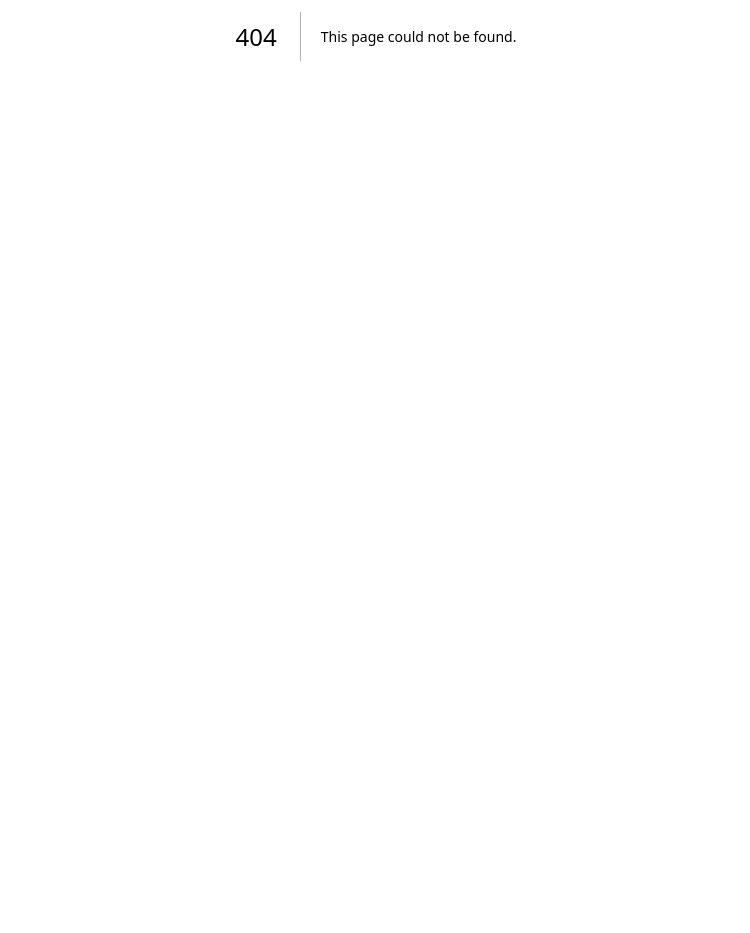
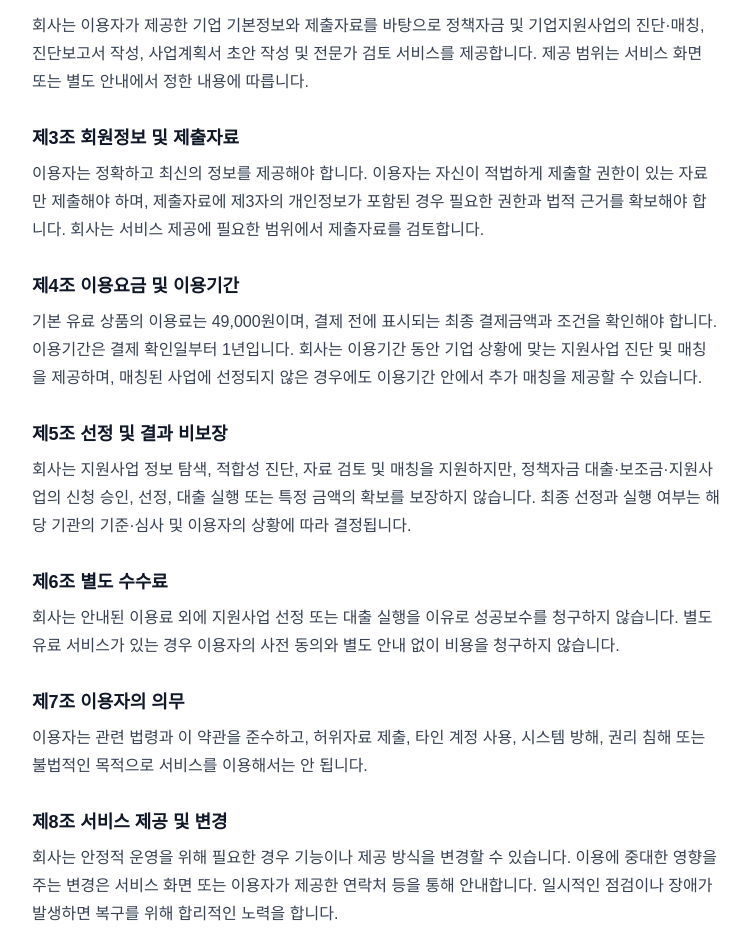
Before and after one commit to kimjintaek/ai-company-support, a Next.js app: page /terms in a window 1280 px wide. Before the commit this address had no page. Shown: the part 364-1297 px from the top of the page, without its empty margins (264-1014 px from the left). Before the commit the page ends 800 px from the top, so only its background shows below. Built offline with nearby package versions, Linux system fonts and the light colour scheme.

Commit message:
Add service terms page

```diff
--- /dev/null
+++ b/app/terms/page.tsx
@@ -0,0 +1,24 @@
+"use client";
+import Link from "next/link";
+const sections = [
+["제1조 목적","이 약관은 주식회사 다온지원센터(이하 “회사”)가 운영하는 기업지원사업 AI 진단 플랫폼(이하 “서비스”)의 이용과 관련하여 회사와 이용자 사이의 권리·의무 및 책임사항을 정합니다."],
+["제2조 서비스 내용","회사는 이용자가 제공한 기업 기본정보와 제출자료를 바탕으로 정책자금 및 기업지원사업의 진단·매칭, 진단보고서 작성, 사업계획서 초안 작성 및 전문가 검토 서비스를 제공합니다. 제공 범위는 서비스 화면 또는 별도 안내에서 정한 내용에 따릅니다."],
+["제3조 회원정보 및 제출자료","이용자는 정확하고 최신의 정보를 제공해야 합니다. 이용자는 자신이 적법하게 제출할 권한이 있는 자료만 제출해야 하며, 제출자료에 제3자의 개인정보가 포함된 경우 필요한 권한과 법적 근거를 확보해야 합니다. 회사는 서비스 제공에 필요한 범위에서 제출자료를 검토합니다."],
+["제4조 이용요금 및 이용기간","기본 유료 상품의 이용료는 49,000원이며, 결제 전에 표시되는 최종 결제금액과 조건을 확인해야 합니다. 이용기간은 결제 확인일부터 1년입니다. 회사는 이용기간 동안 기업 상황에 맞는 지원사업 진단 및 매칭을 제공하며, 매칭된 사업에 선정되지 않은 경우에도 이용기간 안에서 추가 매칭을 제공할 수 있습니다."],
+["제5조 선정 및 결과 비보장","회사는 지원사업 정보 탐색, 적합성 진단, 자료 검토 및 매칭을 지원하지만, 정책자금 대출·보조금·지원사업의 신청 승인, 선정, 대출 실행 또는 특정 금액의 확보를 보장하지 않습니다. 최종 선정과 실행 여부는 해당 기관의 기준·심사 및 이용자의 상황에 따라 결정됩니다."],
+["제6조 별도 수수료","회사는 안내된 이용료 외에 지원사업 선정 또는 대출 실행을 이유로 성공보수를 청구하지 않습니다. 별도 유료 서비스가 있는 경우 이용자의 사전 동의와 별도 안내 없이 비용을 청구하지 않습니다."],
+["제7조 이용자의 의무","이용자는 관련 법령과 이 약관을 준수하고, 허위자료 제출, 타인 계정 사용, 시스템 방해, 권리 침해 또는 불법적인 목적으로 서비스를 이용해서는 안 됩니다."],
+["제8조 서비스 제공 및 변경","회사는 안정적 운영을 위해 필요한 경우 기능이나 제공 방식을 변경할 수 있습니다. 이용에 중대한 영향을 주는 변경은 서비스 화면 또는 이용자가 제공한 연락처 등을 통해 안내합니다. 일시적인 점검이나 장애가 발생하면 복구를 위해 합리적인 노력을 합니다."],
+["제9조 개인정보 보호","회사는 개인정보 보호 관련 법령에 따라 이용자의 개인정보와 제출자료를 처리합니다. 구체적인 수집 항목, 이용 목적, 보유기간 및 선택 동의 사항은 별도의 개인정보 처리 및 동의 안내에서 확인할 수 있습니다."],
+["제10조 계약 해지 및 법정 권리","이용자는 회사에 서비스 이용 중단 또는 회원정보 삭제를 요청할 수 있습니다. 유료 서비스의 취소·환불은 관련 법령, 실제 제공된 서비스의 내용 및 결제 당시 안내에 따라 처리하며, 이 약관은 이용자에게 법령상 보장된 권리를 제한하지 않습니다."],
+["제11조 책임의 한계","회사는 제공된 정보와 제출자료를 바탕으로 진단·매칭을 지원합니다. 지원사업 공고나 기관의 심사기준은 변경될 수 있으므로 이용자는 신청 전 해당 기관의 최신 공고와 요건을 확인해야 합니다. 회사의 책임은 관련 법령이 정하는 범위에 따릅니다."],
+["제12조 약관 변경 및 분쟁","회사는 관련 법령을 준수하는 범위에서 약관을 변경할 수 있으며, 이용자에게 불리하거나 중요한 변경은 법령에 따른 사전 안내 절차를 따릅니다. 이 약관에 정하지 않은 사항은 관련 법령과 일반적인 상관례에 따릅니다."]
+];
+export default function TermsPage() {
+ return <main className="min-h-screen bg-gray-50 px-6 py-12"><article className="mx-auto max-w-3xl rounded-2xl bg-white p-6 shadow-sm sm:p-10">
+ <p className="text-sm font-semibold text-blue-600">기업지원사업 AI 진단</p><h1 className="mt-2 text-3xl font-bold text-gray-900">서비스 이용약관</h1><p className="mt-3 text-sm leading-6 text-gray-500">운영자: 주식회사 다온지원센터 · 적용 버전: 2026-10-26-v1</p>
+ <div className="mt-8 space-y-7">{sections.map(([heading,body])=><section key={heading}><h2 className="text-lg font-semibold text-gray-900">{heading}</h2><p className="mt-2 whitespace-pre-line leading-7 text-gray-700">{body}</p></section>)}</div>
+ <div className="mt-10 rounded-xl bg-gray-50 p-4 text-sm leading-6 text-gray-600">개인정보 수집·이용 및 선택 동의 내용은 <Link className="font-semibold text-blue-700 underline" href="/privacy">개인정보 처리 및 동의 안내</Link>에서 확인할 수 있습니다.</div>
+ <Link href="/diagnosis" className="mt-6 inline-flex rounded-lg bg-blue-600 px-5 py-3 font-semibold text-white hover:bg-blue-700">진단 신청으로 돌아가기</Link>
+ </article></main>;
+}
```
